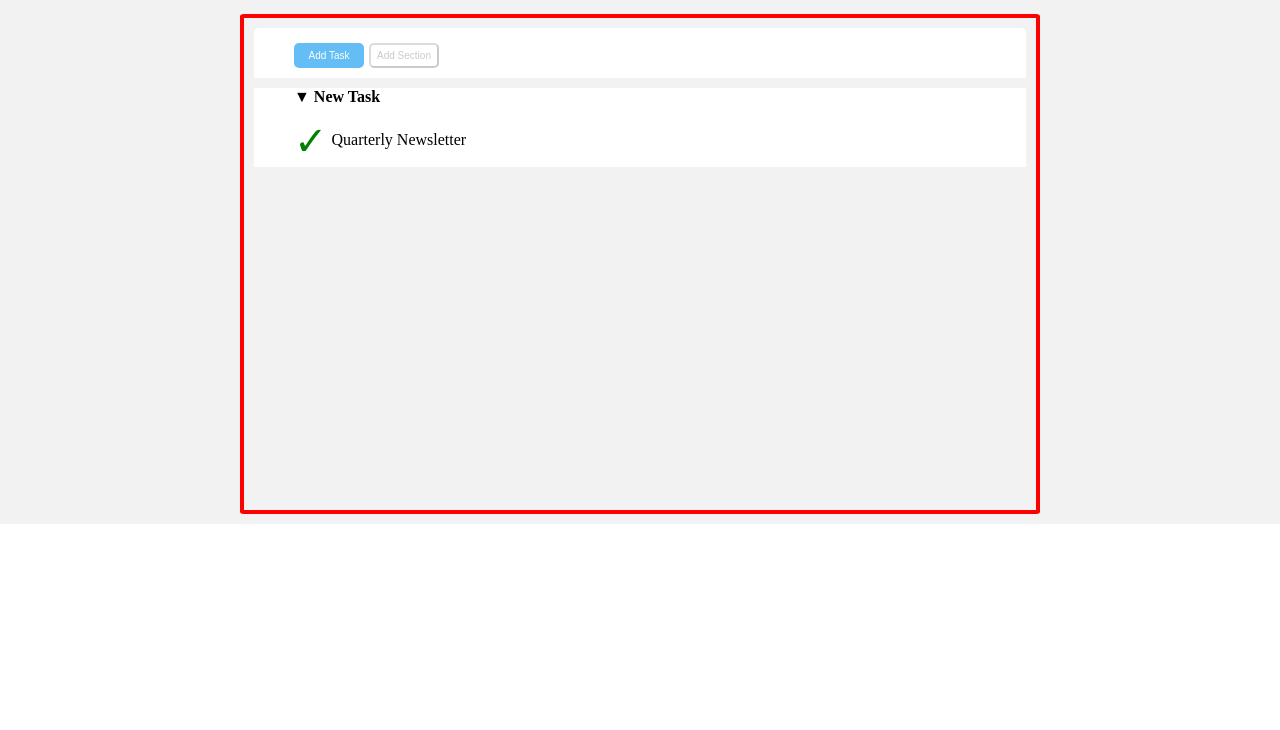
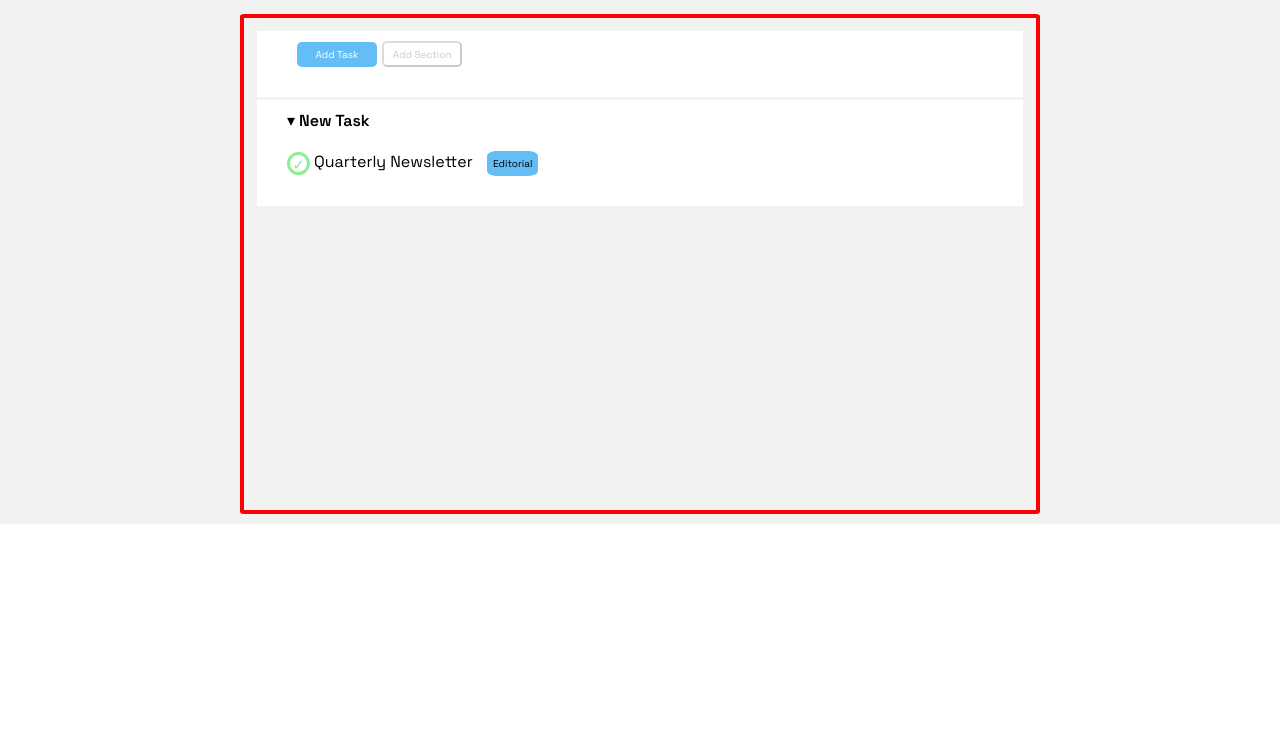
Before and after one commit to EnricoCirilli/html-css-toboolist, a plain HTML site: page index.html in a window 1280 px wide. Shown: the part 70-800 px from the top of the page. Drawn offline with Linux system fonts and the light colour scheme.

Commit message:
add: new task css styling

```diff
--- a/css/style.css
+++ b/css/style.css
@@ -3,6 +3,8 @@
   margin: 0;
   padding: 0;
   box-sizing: border-box;
+  font-family: 'Roboto', sans-serif;
+  font-family: 'Space Grotesk', sans-serif;
 }
 /* Img vertical aligned */
 img{
@@ -12,8 +14,6 @@ img{
 span{
    font-size: 40px;
    vertical-align: middle;
-   font-family: 'Roboto', sans-serif;
-   font-family: 'Space Grotesk', sans-serif;
 }
 /* Main background color */
 main{
@@ -36,8 +36,8 @@ main{
     background-color: white;
     border-top-left-radius: 5px;
     border-top-right-radius: 5px;
-    padding: 5px;
     padding-left: 30px;
+    border: 3px solid rgb(243, 242, 242);
 }
 .content-main-2{
     background-color: white;
@@ -45,7 +45,7 @@ main{
 button{
     margin-top: 10px;
     margin-left: 10px;
-    margin-bottom: 5px;
+    margin-bottom: 30px;
     padding: 5px;
     font-size: 10px;
 
@@ -55,7 +55,7 @@ button{
     color: white;
     border-radius: 5px;
     border: none;
-    width: 70px;
+    width: 80px;
     height: 25px;
 }
 .button-2{
@@ -63,18 +63,36 @@ button{
     opacity: 0.2;
     border-radius: 5px;
     border: 0.1;
-    width: 70px;
-    height: 25px;
+    width: 80px;
+    height: 26px;
     margin-left: 1px;
 }
 /* Main List */
 .content-main ul li{
     list-style: none;
-    margin: 10px;
+    padding-top: 10px;
     padding-left: 30px;
-    fon;
+    border-left: 3px solid rgb(243, 242, 242);
+    border-right: 3px solid rgb(243, 242, 242);
+
+
 }
-.checked{
-    color: green;
-    size: 1px;
+
+.editorial{
+    font-size: x-small;
+    background-color: rgb(100, 189, 244);
+    border: 1px solid  rgb(100, 189, 244);
+    border-radius: 20%;
 }
+.checked-mark{
+    font-size: 15px;
+    color: lightgreen;
+    background-color: white;
+    display: inline-block;
+    width: 23px;
+    height: 23px;
+    line-height: 20px;
+    text-align: center;
+    border-radius: 50%;
+    border: 3px solid lightgreen;
+}
--- a/index.html
+++ b/index.html
@@ -28,10 +28,9 @@
         </div>
         <div class="content-main-2">
             <ul>
-                <li>&#9660;<strong> New Task</strong></li>
+                <li>&#9662;<strong> New Task</strong></li>
                 <ul>
-                    <li><span class="checked">&#10003;</span>
-                        Quarterly Newsletter</li>
+                    <li><span class="checked-mark">&#10003;</span>   Quarterly Newsletter   <button class="editorial">Editorial</button></li>
                 </ul>
             </ul>
         </div>
```
